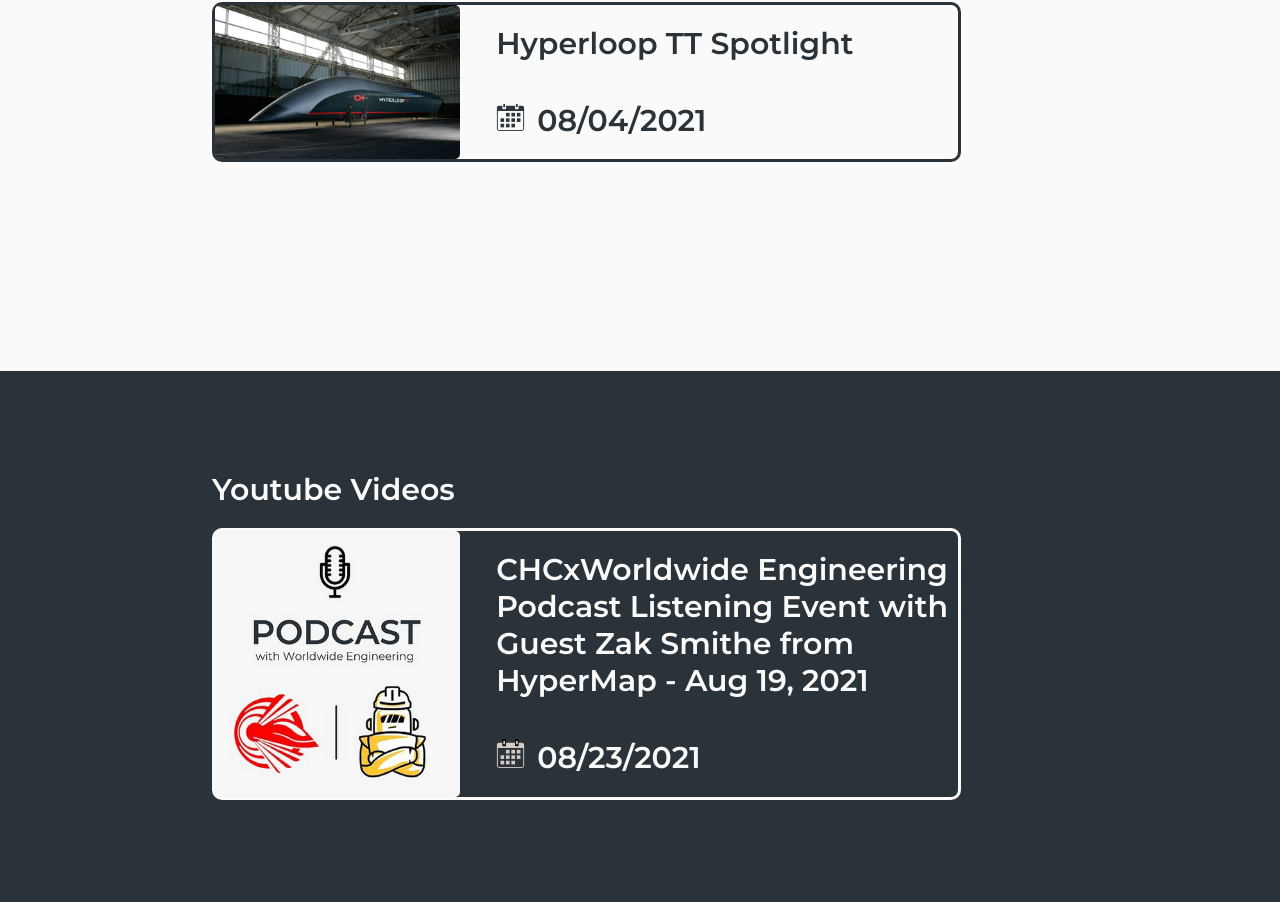
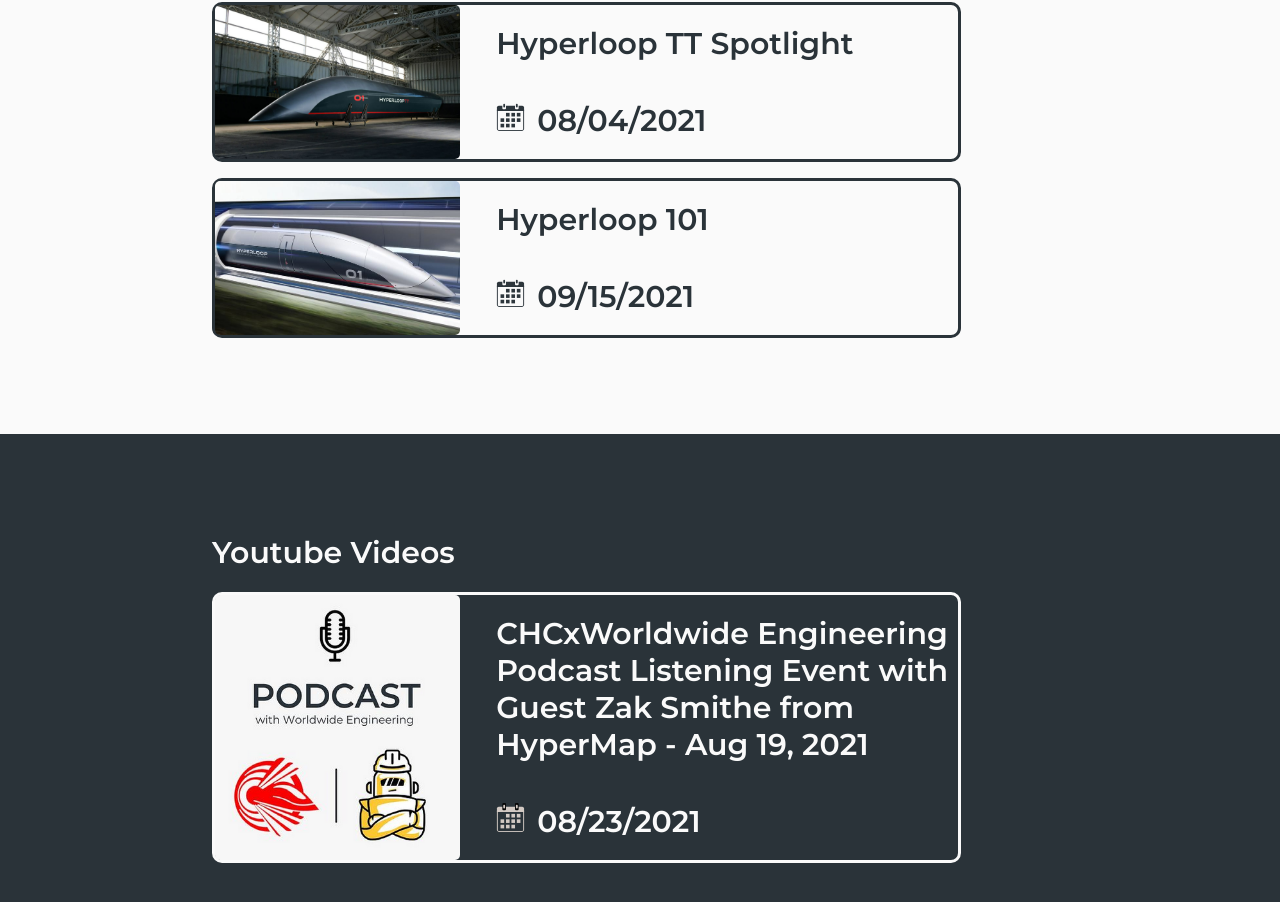
Before and after one commit to Canadian-Hyperloop-Confrence/website, a Next.js app: page /updates in a window 1280 px wide. Shown: the part 940-1842 px from the top of the page. Built offline with nearby package versions, Linux system fonts and the light colour scheme.

Commit message:
Added Hyperloop 101 aka blog 3 to data

```diff
--- a/data/Blogs.ts
+++ b/data/Blogs.ts
@@ -18,6 +18,16 @@
     },
     imageSrc: '/blogs/hyperloop-tt-blog2.png',
     link: 'https://waterloop.notion.site/CHC-Spotlight-Hyperloop-Transportation-Technologies-HyperloopTT-11e0caa9a70e438d9d0dd35c61872cdb'
+  },
+  {
+    title: 'Hyperloop 101',
+    date: {
+      day: 15,
+      month: 9,
+      year: 2021,
+    },
+    imageSrc: '/blogs/hyperloop101.jpg',
+    link: 'https://waterloop.notion.site/Hyperloop-101-5c9d0cbccc0940f0b38cd7188d8d19b7'
   }
 ]
 
```
Also changed, not shown: public/blogs/hyperloop101.jpg (added).
